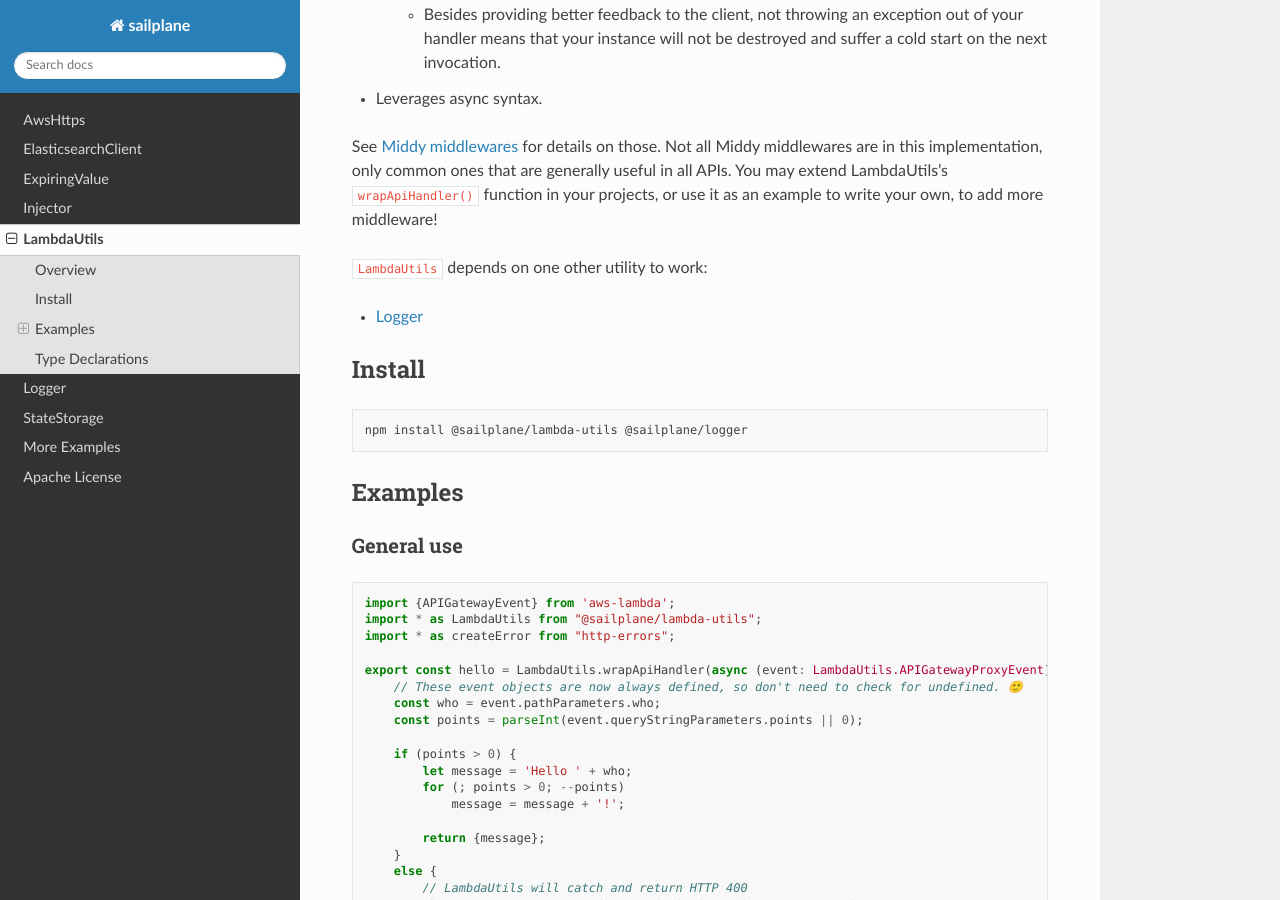
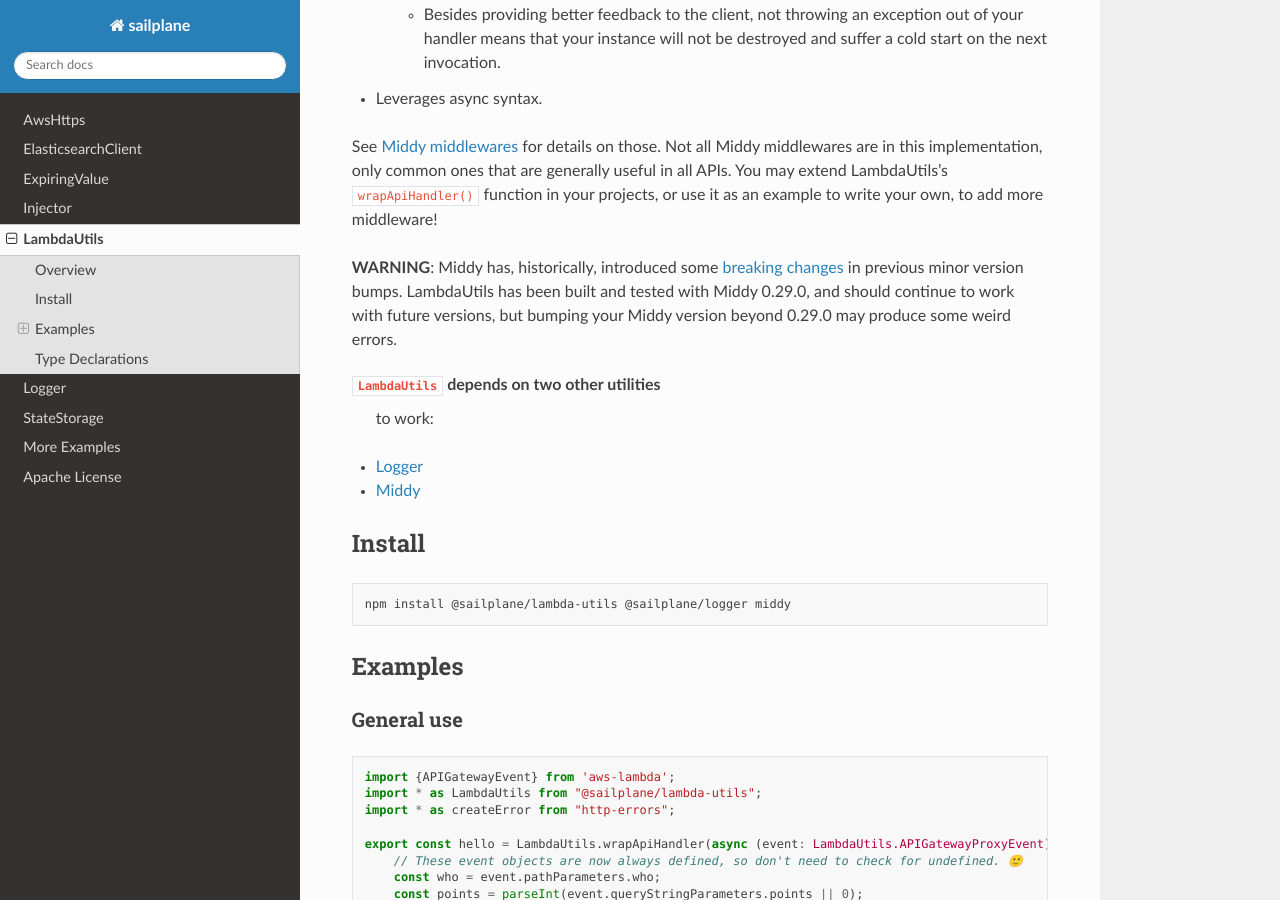
Before and after one commit to rackspace/sailplane, a Sphinx documentation site: the page built from docs/source/lambda_utils.rst, in a window 1280 px wide and 900 px high, scrolled down 898 px. Built offline with Sphinx 7.4.7 and the Read the Docs theme 2.0.0, drawn with Linux system fonts in a browser that asks for light colours.

Commit message:
Lock dev dependency version, bump package version, update docs

```diff
--- a/docs/source/lambda_utils.rst
+++ b/docs/source/lambda_utils.rst
@@ -39,17 +39,24 @@ Not all Middy middlewares are in this implementation, only common ones that are
 APIs. You may extend LambdaUtils's ``wrapApiHandler()`` function in your projects,
 or use it as an example to write your own, to add more middleware!
 
+**WARNING**: Middy has, historically, introduced some `breaking changes <https://github.com/onicagroup/sailplane/issues/16>`_
+in previous minor version bumps. LambdaUtils has been built and tested with Middy
+0.29.0, and should continue to work with future versions, but bumping your
+Middy version beyond 0.29.0 may produce some weird errors.
 
-``LambdaUtils`` depends on one other utility to work:
+
+``LambdaUtils`` depends on two other utilities
+ to work:
 
 - :doc:`logger`
+- `Middy <https://middy.js.org>`_
 
 Install
 ^^^^^^^
 
 .. code-block:: shell
 
-    npm install @sailplane/lambda-utils @sailplane/logger
+    npm install @sailplane/lambda-utils @sailplane/logger middy
 
 Examples
 ^^^^^^^^
```
Also changed, not shown: 1 other file.
